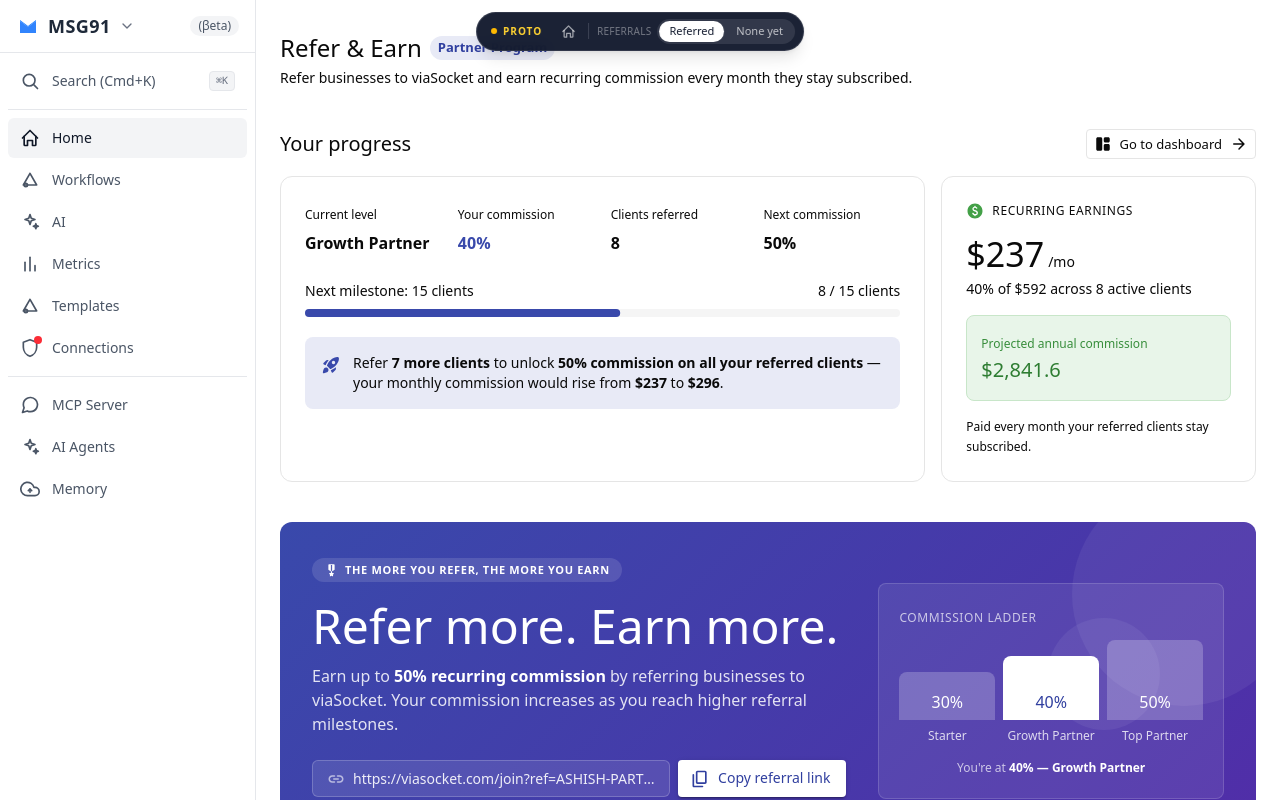
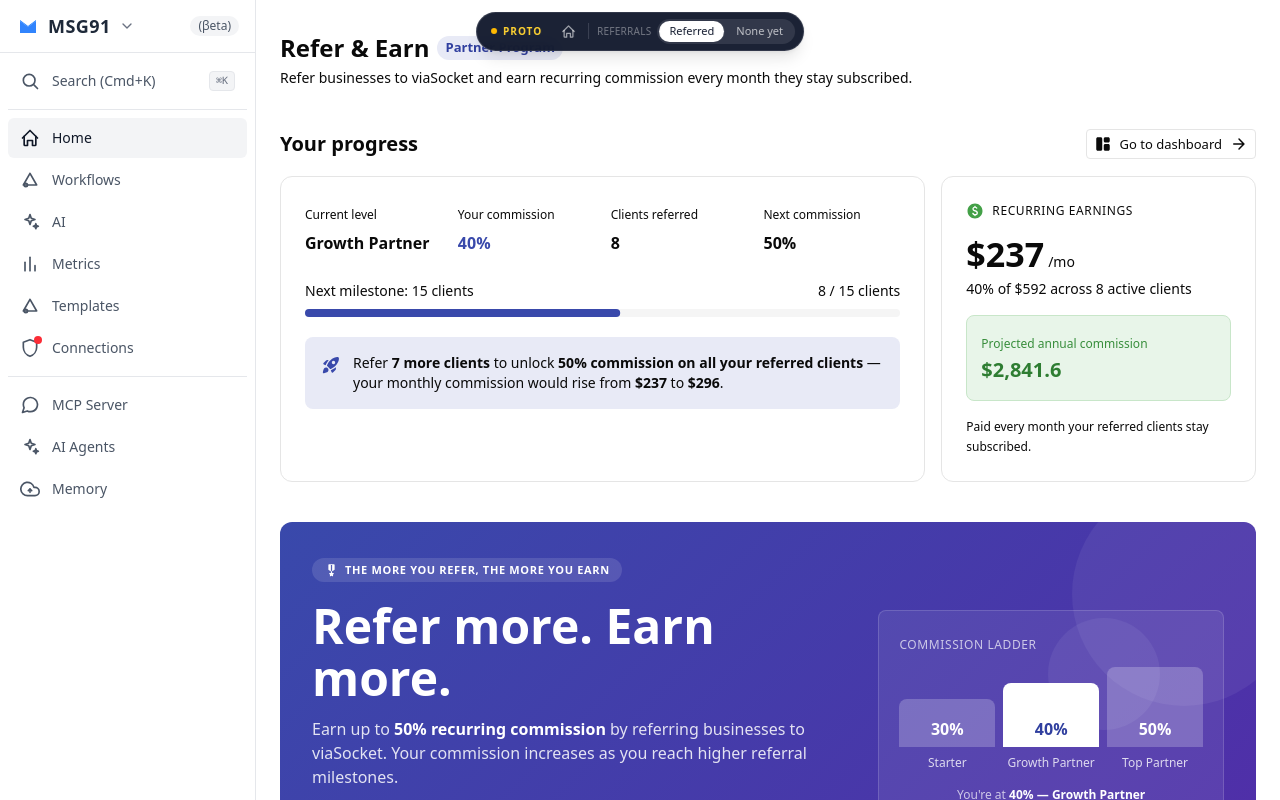
Before and after one commit to ashishatwalkover/socket-ux, a Next.js app: page /app/refer in a window 1280 px wide. Built offline with nearby package versions, Linux system fonts and the light colour scheme.

Commit message:
fix build issue

```diff
--- a/app/app/refer/page.tsx
+++ b/app/app/refer/page.tsx
@@ -182,7 +182,7 @@
         <header className="flex flex-wrap items-start gap-3">
           <div>
             <div className="flex items-center gap-2">
-              <Typography variant="h5" fontWeight={600} color="text.primary">
+              <Typography variant="h5" color="text.primary" sx={{ fontWeight: 600 }}>
                 Refer &amp; Earn
               </Typography>
               <Chip
@@ -202,7 +202,7 @@
         {!isEmpty && (
           <section>
             <div className="flex items-center justify-between gap-3 mb-4">
-              <Typography variant="h6" fontWeight={600} color="text.primary">
+              <Typography variant="h6" color="text.primary" sx={{ fontWeight: 600 }}>
                 Your progress
               </Typography>
               <Button
@@ -235,7 +235,7 @@
 
                   <div className="mt-6">
                     <div className="flex items-baseline justify-between">
-                      <Typography variant="body2" fontWeight={500} color="text.primary">
+                      <Typography variant="body2" color="text.primary" sx={{ fontWeight: 500 }}>
                         {upcoming
                           ? `Next milestone: ${target} clients`
                           : "You've reached the top tier"}
@@ -300,7 +300,7 @@
                     </Typography>
                   </div>
                   <div className="mt-3 flex items-baseline gap-1">
-                    <Typography variant="h4" fontWeight={600} color="text.primary" sx={{ fontVariantNumeric: "tabular-nums" }}>
+                    <Typography variant="h4" color="text.primary" sx={{ fontWeight: 600, fontVariantNumeric: "tabular-nums" }}>
                       ${monthlyCommission.toFixed(0)}
                     </Typography>
                     <Typography variant="body2" color="text.secondary">/mo</Typography>
@@ -314,7 +314,7 @@
                     <Typography variant="caption" sx={{ color: green[700] }}>
                       Projected annual commission
                     </Typography>
-                    <Typography variant="h6" fontWeight={600} sx={{ color: green[800], fontVariantNumeric: "tabular-nums" }}>
+                    <Typography variant="h6" sx={{ fontWeight: 600, color: green[800], fontVariantNumeric: "tabular-nums" }}>
                       ${(monthlyCommission * 12).toLocaleString()}
                     </Typography>
                   </Box>
@@ -364,7 +364,7 @@
                   The more you refer, the more you earn
                 </Box>
 
-                <Typography variant="h3" fontWeight={700} sx={{ mt: 2, lineHeight: 1.1 }}>
+                <Typography variant="h3" sx={{ fontWeight: 700, mt: 2, lineHeight: 1.1 }}>
                   Refer more. Earn more.
                 </Typography>
                 <Typography variant="body1" sx={{ mt: 1.5, maxWidth: 520, color: "rgba(255,255,255,0.85)" }}>
@@ -445,7 +445,7 @@
                               bgcolor: isCurrent ? "#fff" : "rgba(255,255,255,0.22)",
                             }}
                           >
-                            <Typography variant="subtitle1" fontWeight={700} sx={{ color: isCurrent ? indigo[700] : "#fff" }}>
+                            <Typography variant="subtitle1" sx={{ fontWeight: 700, color: isCurrent ? indigo[700] : "#fff" }}>
                               {t.rate}%
                             </Typography>
                           </Box>
@@ -471,7 +471,7 @@
         {/* Section 2: Commission Levels */}
         <section>
           <div className="mb-4">
-            <Typography variant="h6" fontWeight={600} color="text.primary">
+            <Typography variant="h6" color="text.primary" sx={{ fontWeight: 600 }}>
               Commission levels
             </Typography>
             <Typography variant="body2" color="text.secondary">
@@ -522,12 +522,12 @@
                     >
                       {tier.icon}
                     </Box>
-                    <Typography variant="h3" fontWeight={700} sx={{ color: c.strong, fontVariantNumeric: "tabular-nums" }}>
+                    <Typography variant="h3" sx={{ fontWeight: 700, color: c.strong, fontVariantNumeric: "tabular-nums" }}>
                       {tier.rate}%
                     </Typography>
                   </div>
 
-                  <Typography variant="subtitle1" fontWeight={600} color="text.primary" sx={{ mt: 2 }}>
+                  <Typography variant="subtitle1" color="text.primary" sx={{ fontWeight: 600, mt: 2 }}>
                     {tier.name}
                   </Typography>
                   <Typography variant="body2" color="text.secondary" sx={{ mt: 0.5 }}>
@@ -561,7 +561,7 @@
 
         {/* Section 3: How It Works */}
         <section>
-          <Typography variant="h6" fontWeight={600} color="text.primary" sx={{ mb: 2 }}>
+          <Typography variant="h6" color="text.primary" sx={{ fontWeight: 600, mb: 2 }}>
             How it works
           </Typography>
           <div className="grid grid-cols-1 sm:grid-cols-2 lg:grid-cols-5 gap-4">
@@ -583,11 +583,11 @@
                     >
                       {step.icon}
                     </Box>
-                    <Typography variant="h4" fontWeight={700} sx={{ color: grey[300], lineHeight: 1, fontVariantNumeric: "tabular-nums" }}>
+                    <Typography variant="h4" sx={{ fontWeight: 700, color: grey[300], lineHeight: 1, fontVariantNumeric: "tabular-nums" }}>
                       {i + 1}
                     </Typography>
                   </div>
-                  <Typography variant="subtitle2" fontWeight={600} color="text.primary" sx={{ mt: 1.5 }}>
+                  <Typography variant="subtitle2" color="text.primary" sx={{ fontWeight: 600, mt: 1.5 }}>
                     {step.title}
                   </Typography>
                   <Typography variant="caption" color="text.secondary" sx={{ mt: 0.5, lineHeight: 1.5 }}>
```
